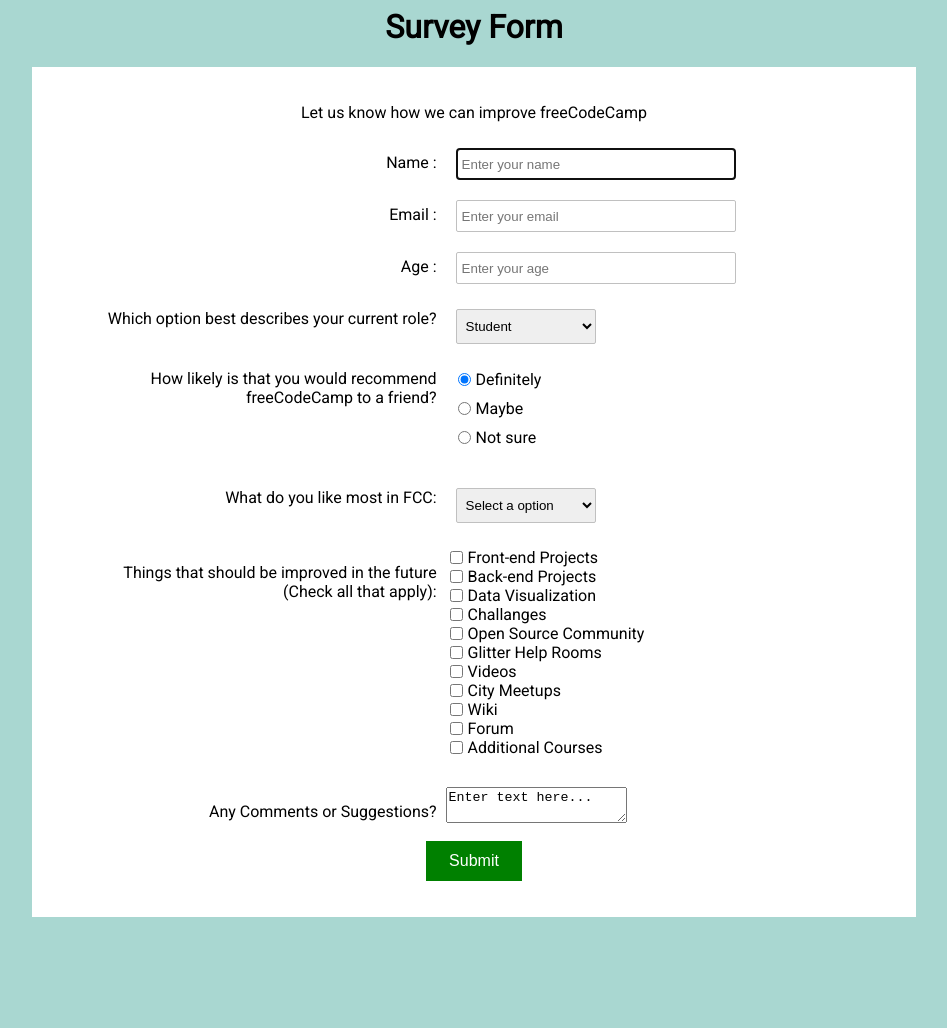
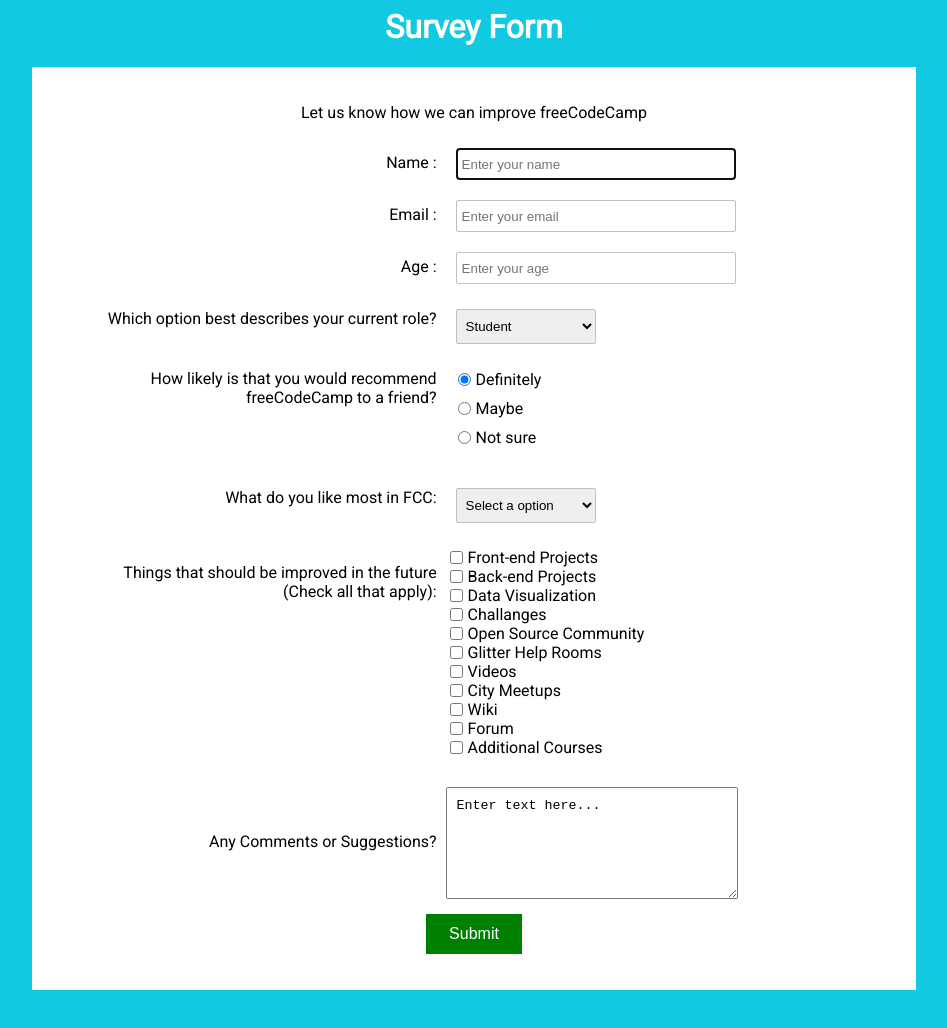
Before and after one commit to HendrikOB/FreeCodeCamp-Survey-Form, a plain HTML site: page index.html in a window 1280 px wide. Shown: the whole page, without its empty margins (166-1113 px from the left). Before the commit the page ends 925 px from the top, so only its background shows below. Drawn offline with Linux system fonts and the light colour scheme.

Commit message:
First Revision

```diff
--- a/main.css
+++ b/main.css
@@ -2,17 +2,18 @@
 
 html, body{
 	text-align: center;
-	background-color: #A9D7D1;
+	background-color: rgb(17, 202, 226);
 	font-family: 'Roboto',Helvetica, sans-serif;
 	min-width: 320px;
 }
 
-header {
-  font-size: 2em;
-  font-weight: bold;
-  margin: 20px;
+body{
+	margin-bottom: 60px;
 }
 
+#title{
+	color: white;
+}
 #content{
 	background-color: white;
 	width: 70%;
@@ -89,6 +90,17 @@ div{
 	padding-bottom: 15px;
 }
 
+.row-comment div textarea{
+	padding: 10px;
+	margin: 0px;
+	width: 292px;
+	height: 112px;
+}
+
+.row-comment .label{
+	margin-top: 40px;
+}
+
 #submit{
 	background-color: green;
 	color: white;
```
